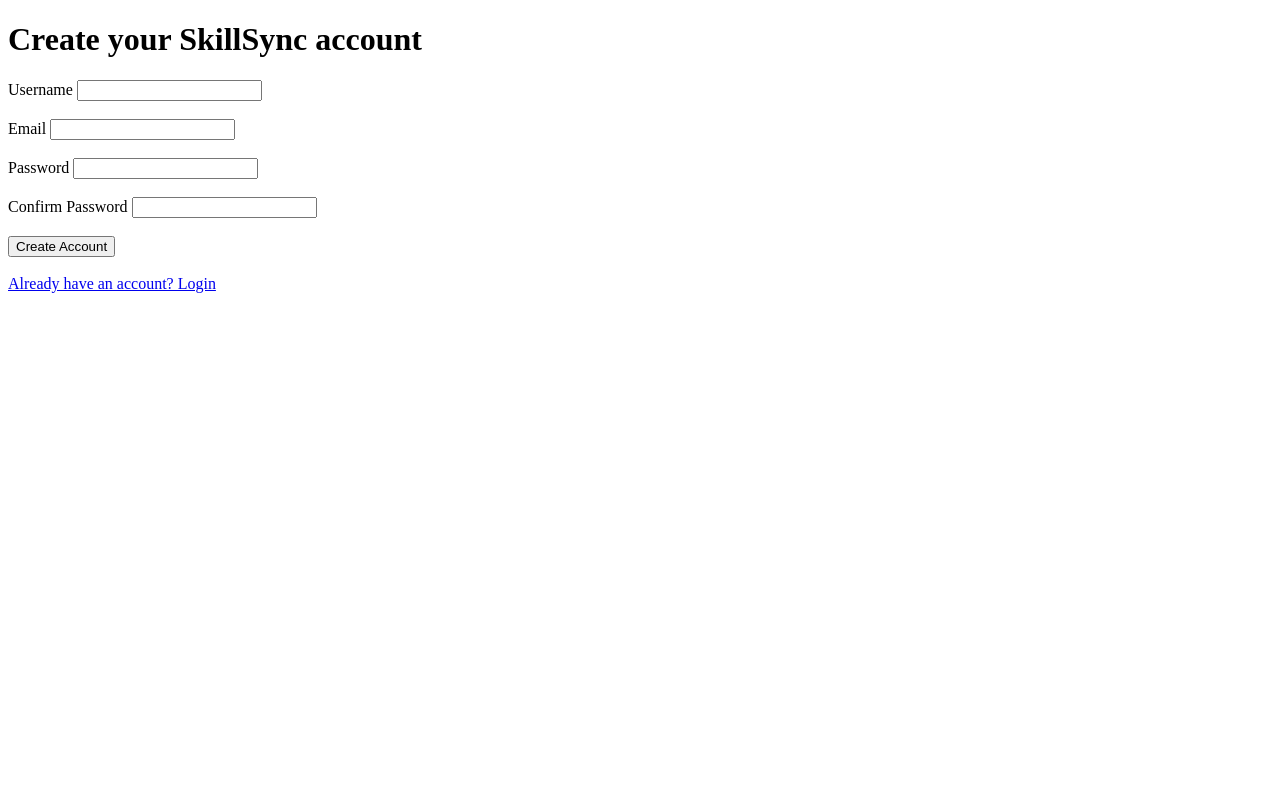
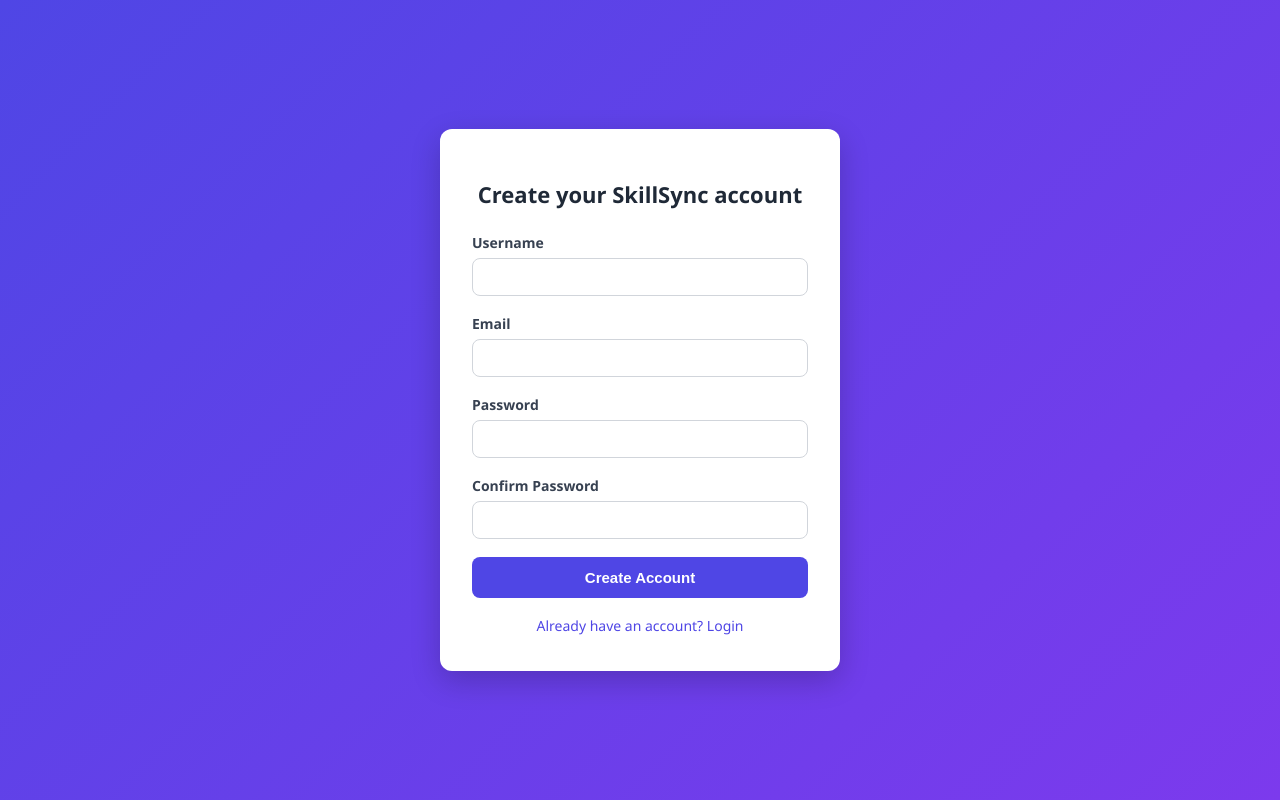
Before and after one commit to ankitabaral07/SkillSync, a Django app: page /signup/ in a window 1280 px wide. Run offline with Django 5.2, Linux system fonts and the light colour scheme.

Commit message:
Add CSS styling to signup page

```diff
--- a/skillsync/core/templates/signup.html
+++ b/skillsync/core/templates/signup.html
@@ -5,14 +5,111 @@
     <meta name="viewport" content="width=device-width, initial-scale=1.0">
 
     <title>Sign Up - SkillSync</title>
+
+    <style>
+        * {
+            box-sizing: border-box;
+        }
+
+        body {
+            margin: 0;
+            min-height: 100vh;
+            display: flex;
+            align-items: center;
+            justify-content: center;
+            background: linear-gradient(135deg, #4f46e5, #7c3aed);
+            font-family: 'Segoe UI', Arial, sans-serif;
+        }
+
+        .signup-card {
+            background: #fff;
+            width: 100%;
+            max-width: 400px;
+            padding: 36px 32px;
+            border-radius: 12px;
+            box-shadow: 0 10px 30px rgba(0, 0, 0, 0.2);
+        }
+
+        h1 {
+            font-size: 22px;
+            text-align: center;
+            color: #1f2937;
+            margin-bottom: 24px;
+        }
+
+        .error-msg {
+            background: #fee2e2;
+            color: #b91c1c;
+            padding: 10px 14px;
+            border-radius: 6px;
+            font-size: 14px;
+            margin-bottom: 16px;
+        }
+
+        label {
+            display: block;
+            font-size: 14px;
+            font-weight: 600;
+            color: #374151;
+            margin-bottom: 6px;
+        }
+
+        input {
+            width: 100%;
+            padding: 10px 12px;
+            margin-bottom: 18px;
+            border: 1px solid #d1d5db;
+            border-radius: 8px;
+            font-size: 14px;
+            outline: none;
+            transition: border-color 0.2s;
+        }
+
+        input:focus {
+            border-color: #7c3aed;
+            box-shadow: 0 0 0 3px rgba(124, 58, 237, 0.15);
+        }
+
+        button {
+            width: 100%;
+            padding: 12px;
+            background: #4f46e5;
+            color: #fff;
+            border: none;
+            border-radius: 8px;
+            font-size: 15px;
+            font-weight: 600;
+            cursor: pointer;
+            transition: background 0.2s;
+        }
+
+        button:hover {
+            background: #4338ca;
+        }
+
+        .login-link {
+            display: block;
+            text-align: center;
+            margin-top: 18px;
+            font-size: 14px;
+            color: #4f46e5;
+            text-decoration: none;
+        }
+
+        .login-link:hover {
+            text-decoration: underline;
+        }
+    </style>
 </head>
 
 <body>
 
+    <div class="signup-card">
+
         <h1>Create your SkillSync account</h1>
 
         {% if error %}
-        <p style="color: red;">{{ error }}</p>
+            <p class="error-msg">{{ error }}</p>
         {% endif %}
 
         <form method="POST">
@@ -22,30 +119,22 @@
             <label>Username</label>
             <input type="text" name="username" required>
 
-        <br><br>
-
             <label>Email</label>
             <input type="email" name="email" required>
-
-        <br><br>
 
             <label>Password</label>
             <input type="password" name="password" required>
 
-        <br><br>
-
             <label>Confirm Password</label>
             <input type="password" name="confirm_password" required>
-
-        <br><br>
 
             <button type="submit">Create Account</button>
 
         </form>
 
-    <br>
+        <a href="{% url 'login' %}" class="login-link">Already have an account? Login</a>
 
-    <a href="{% url 'login' %}">Already have an account? Login</a>
+    </div>
 
 </body>
 </html>
```
Lines whose indentation alone changed are shown as unchanged.
